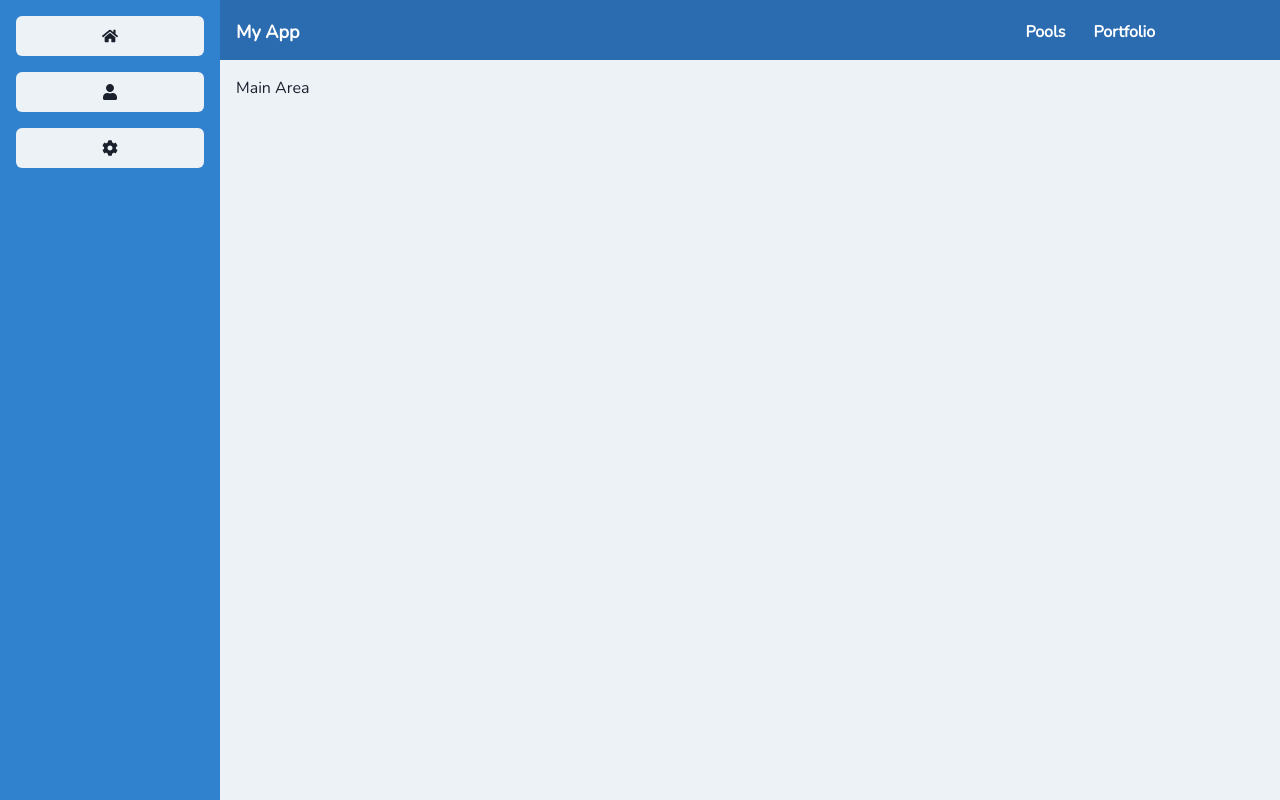
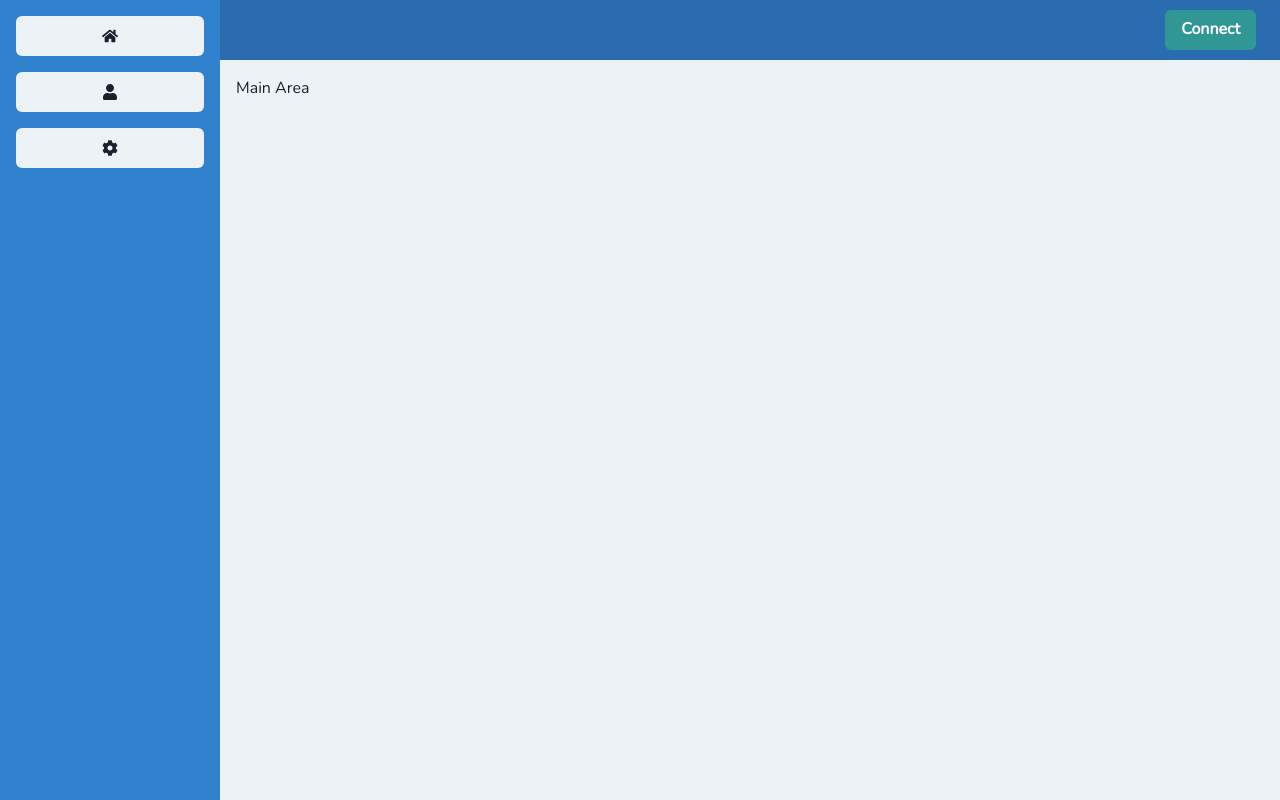
Before and after one commit to BorderDollar/BorderDollarApp, a React (Create React App) app in the folder client/: page /pools in a window 1280 px wide. Built offline with nearby package versions, Linux system fonts and the light colour scheme.

Commit message:
Update Header.js

```diff
--- a/client/src/components/layout/Header.js
+++ b/client/src/components/layout/Header.js
@@ -1,55 +1,36 @@
 import React from 'react';
-import { Box, Flex, Text, Button, IconButton, useDisclosure, Stack } from '@chakra-ui/react';
-import { HamburgerIcon, CloseIcon } from '@chakra-ui/icons';
+import { Flex, Button, Box, Image, Spacer, useBreakpointValue } from '@chakra-ui/react';
 
 const Header = () => {
-  const { isOpen, onOpen, onClose } = useDisclosure();
+  const logoPath = '/BorderDollarFullLogo.jpeg'; // Replace with the actual path to your logo
+  const headerHeight = useBreakpointValue({ base: '60px', md: '60px' }); // Consistent height on all screens
 
   return (
-    <Box bg="blue.600" color="white" px={4} boxShadow="sm">
-      <Flex h={16} alignItems={'center'} justifyContent={'space-between'}>
-        <IconButton
-          size={'md'}
-          icon={isOpen ? <CloseIcon /> : <HamburgerIcon />}
-          aria-label={'Open Menu'}
-          display={{ md: 'none' }}
-          onClick={isOpen ? onClose : onOpen}
-        />
-        <Text fontSize="lg" fontWeight="bold">
-          My App
-        </Text>
-        <Flex alignItems={'center'}>
-          <Stack direction={'row'} spacing={7} display={{ base: 'none', md: 'flex' }}>
-            {/* Define your navigation links here */}
-            <Button as="a" href="/pools" variant="link" color="white">
-              Pools
-            </Button>
-            <Button as="a" href="/portfolio" variant="link" color="white">
-              Portfolio
-            </Button>
-            {/* Add more navigation links if needed */}
-          </Stack>
-          <Button colorScheme="blue" variant="outline" ml={4}>
-            Connect
-          </Button>
-        </Flex>
-      </Flex>
+    <Flex
+      as="header"
+      align="center"
+      justify="space-between"
+      wrap="wrap"
+      w="100%"
+      h={headerHeight}
+      bg="blue.600"
+      color="white"
+      px={{base: 1, md: 6}}
+      boxShadow="sm"
+    >
+      {/* Logo */}
+      <Box display={{ base: 'block', md: 'none' }} flexShrink={0} h="100%">
+        <Image src={logoPath} maxH="full" objectFit="contain" /> {/* Ensure the logo fits within the header */}
+      </Box>
 
-      {isOpen ? (
-        <Box pb={4} display={{ md: 'none' }}>
-          <Stack as={'nav'} spacing={4}>
-            {/* Repeat your navigation links here for mobile */}
-            <Button as="a" href="/pools" variant="link" color="white">
-              Pools
-            </Button>
-            <Button as="a" href="/portfolio" variant="link" color="white">
-              Portfolio
-            </Button>
-            {/* Add more navigation links if needed */}
-          </Stack>
-        </Box>
-      ) : null}
-    </Box>
+      {/* Spacer to push the connect button to the right */}
+      <Spacer />
+
+      {/* Connect Button */}
+      <Button colorScheme="teal" variant="solid" size="md" maxHeight="100%">
+        Connect
+      </Button>
+    </Flex>
   );
 };
 
```
